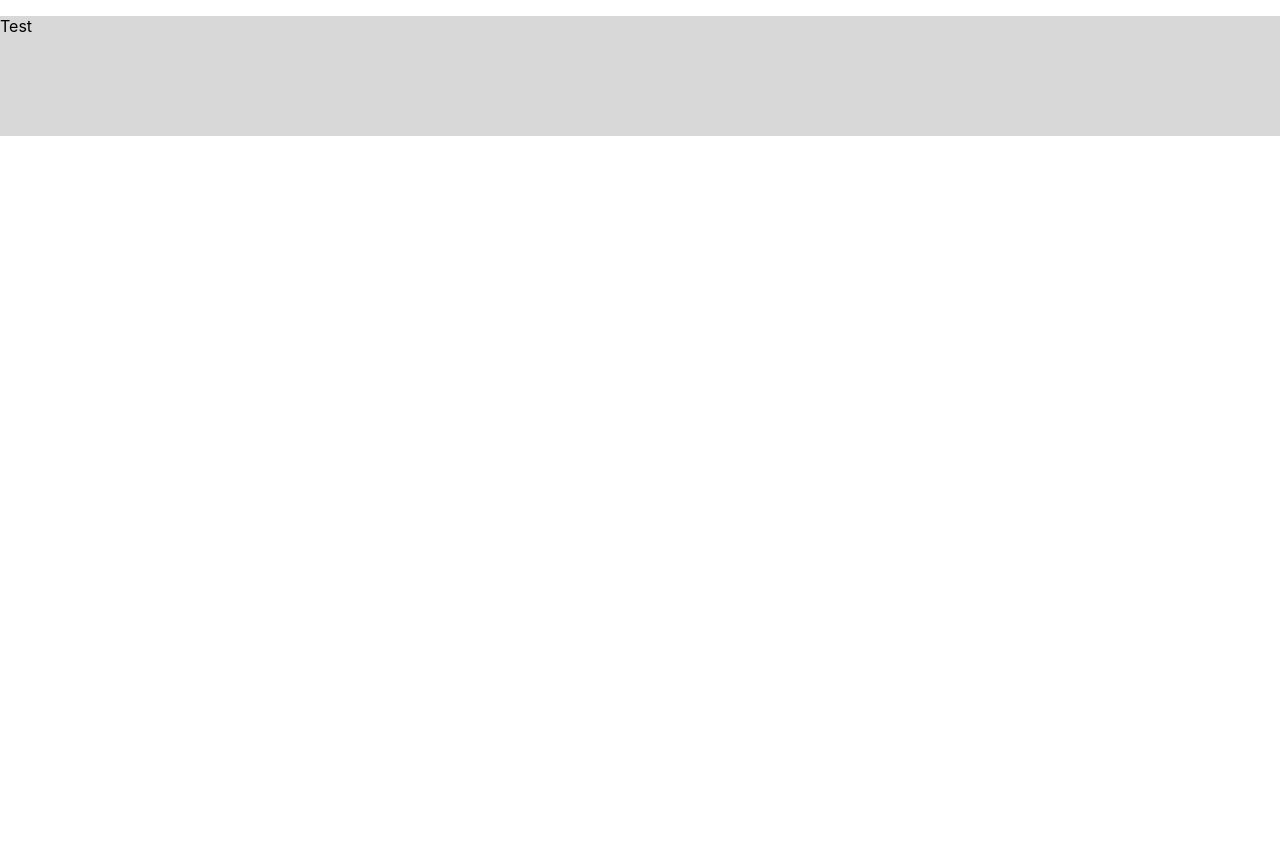
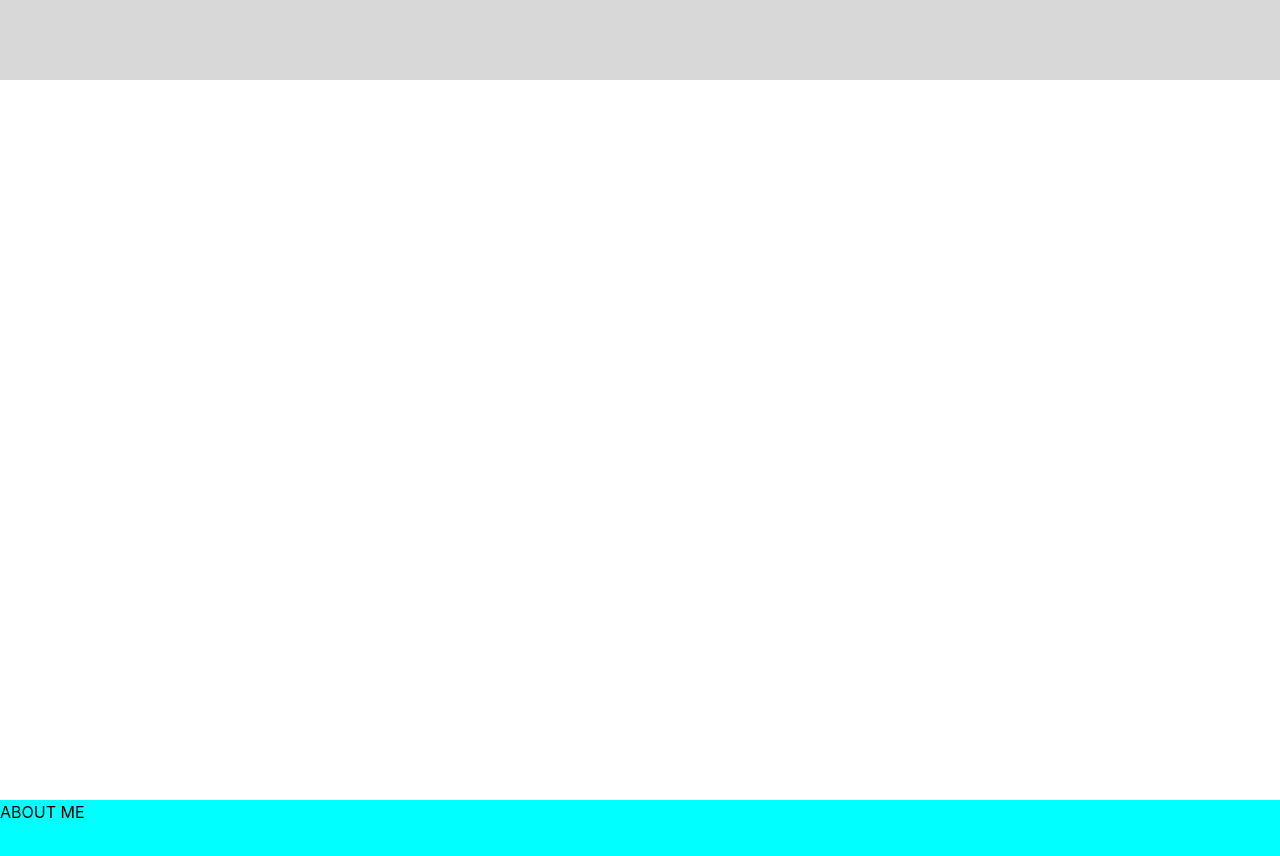
Before and after one commit to cory-hall/cory-hall-portfolio, a React (Create React App) app: page / in a window 1280 px wide. Shown: the top 856 px of the page. Built offline with nearby package versions, Linux system fonts and the light colour scheme.

Commit message:
working through layout

```diff
--- a/src/App.js
+++ b/src/App.js
@@ -11,6 +11,7 @@ function App() {
     <div>
       <Header />
       <Landing />
+      <About />
     </div>
   );
 }
--- a/src/components/Header/index.js
+++ b/src/components/Header/index.js
@@ -1,9 +1,9 @@
+import { Link } from 'react-router-dom';
 
 function Header() {
 
   return (
     <div className="headerComp flex items-center jusity-center">
-      <p>Test</p>
     </div>
   )
 }
--- a/src/index.css
+++ b/src/index.css
@@ -1,3 +1,7 @@
+@tailwind base;
+@tailwind components;
+@tailwind utilities;
+
 body {
   margin: 0;
   font-family: -apple-system, BlinkMacSystemFont, 'Segoe UI', 'Roboto', 'Oxygen',
@@ -13,10 +17,15 @@ code {
 }
 
 .headerComp {
-  height: 15vh;
+  height: 10vh;
   background-color: rgba(211, 211, 211, 0.877);
 }
 
 .landingPage {
+  height: 90vh;
+}
+
+.aboutPage {
   height: 100vh;
+  background-color: aqua;
 }
--- a/src/pages/About.js
+++ b/src/pages/About.js
@@ -2,8 +2,9 @@
 function About() {
 
   return (
+
     <section className="aboutPage">
-
+      <p>ABOUT ME</p>
     </section>
   )
 }
```
